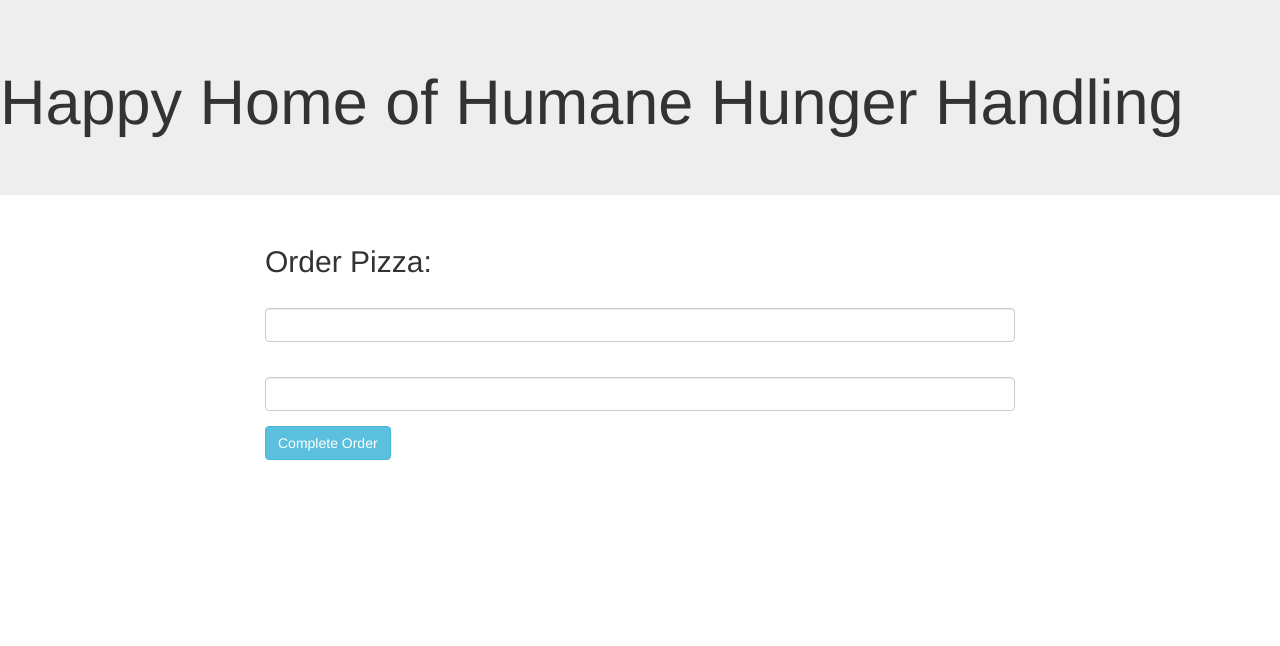
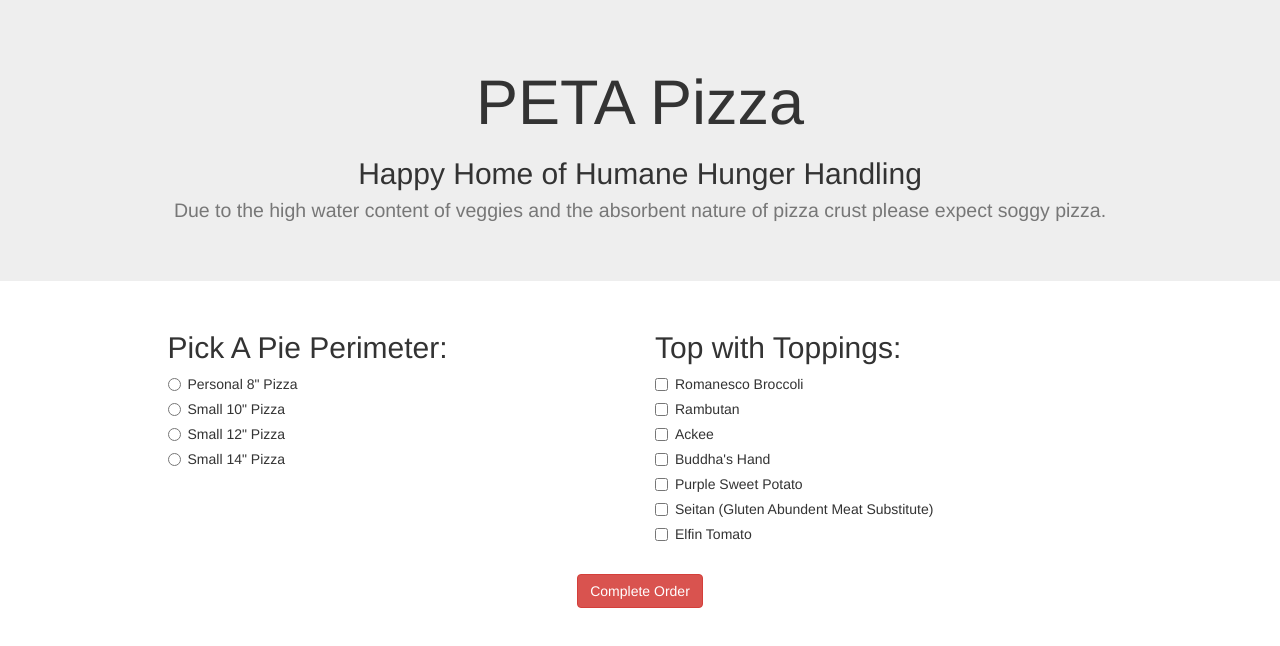
Before and after one commit to LATAEVIA/Order-Pizza, a plain HTML site: page index.html in a window 1280 px wide. Drawn offline with Linux system fonts and the light colour scheme.

Commit message:
add completed HTML and form properly inputting into an object instance from a constructor

```diff
--- a/css/styles.css
+++ b/css/styles.css
@@ -0,0 +1,3 @@
+.jumbotron {
+  text-align: center;
+}
--- a/index.html
+++ b/index.html
@@ -10,26 +10,101 @@
   <body>
     <!-- Jumbotron -->
     <div class="jumbotron">
-      <h1>Happy Home of Humane Hunger Handling </h1>
+      <h1>PETA Pizza</h1>
+      <h2>Happy Home of Humane Hunger Handling<br><small>Due to the high water content of veggies and the absorbent nature of pizza crust please expect soggy pizza.</small></h2>
     </div>
     <div class="container">
       <div class="row">
-        <div class="col-sm-8 col-sm-offset-2">
-          <h2>Order Pizza:</h2>
-          <form id="pizza-order">
-            <div class="form-group">
-              <label for=""></label>
-              <input type="text" class="form-control" id="">
+        <div class="col-sm-5 col-sm-offset-1">
+          <!-- Pizza Size -->
+          <h2>Pick A Pie Perimeter:</h2>
+          <form class="pizza-order">
+            <div class="radio">
+              <label>
+                <input type="radio" name="pizza" id="personalPizza" value="personalPizza">
+                Personal 8" Pizza
+              </label>
             </div>
-            <div class="form-group">
-              <label for=""></label>
-              <input type="text" class="form-control" id="">
+            <div class="radio">
+              <label>
+                <input type="radio" name="pizza" id="smallPizza" value="smallPizza">
+                Small 10" Pizza
+              </label>
             </div>
-            <button id=""type="submit" class="btn btn-info">Complete Order</button>
+            <div class="radio">
+              <label>
+                <input type="radio" name="pizza" id="mediumPizza" value="mediumPizza">
+                Small 12" Pizza
+              </label>
+            </div>
+            <div class="radio">
+              <label>
+                <input type="radio" name="pizza" id="largePizza" value="largePizza">
+                Small 14" Pizza
+              </label>
+            </div>
+          </form>
+        </div>
+        <div class="col-sm-5">
+          <!-- Pizza Toppings -->
+          <h2>Top with Toppings:</h2>
+          <form class="pizza-order">
+            <div class="checkbox form-group">
+              <label>
+                <input type="checkbox" name"topping" value="Romanesco Broccoli">
+                Romanesco Broccoli
+              </label>
+            </div>
+            <div class="checkbox form-group">
+              <label>
+                <input type="checkbox" name"topping" value="Rambutan">
+                Rambutan
+              </label>
+            </div>
+            <div class="checkbox form-group">
+              <label>
+                <input type="checkbox" name"topping" value="Ackee">
+                Ackee
+              </label>
+            </div>
+            <div class="checkbox form-group">
+              <label>
+                <input type="checkbox" name"topping" value="Buddha's Hand">
+                Buddha's Hand
+              </label>
+            </div>
+            <div class="checkbox form-group">
+              <label>
+                <input type="checkbox" name"topping" value="Purple Sweet Potato">
+                Purple Sweet Potato
+              </label>
+            </div>
+            <div class="checkbox form-group">
+              <label>
+                <input type="checkbox" name"topping" value="Seitan (Gluten Abundent Meat Substitute)">
+                Seitan (Gluten Abundent Meat Substitute)
+              </label>
+            </div>
+            <div class="checkbox form-group">
+              <label>
+                <input type="checkbox" name"topping" value="Elfin Tomato">
+                Elfin Tomato
+              </label>
+            </div>
           </form>
         </div>
       </div>
     </div>
-
+    <div class="container">
+      <div class="row">
+        <div class="col-sm-12 text-center">
+          <!-- Submit Pizza -->
+          <form class="pizza-order">
+            <br>
+            <button id=""type="submit" class="btn btn-danger">Complete Order</button>
+          </form>
+        </div>
+      </div>
+    </div>
   </body>
 </html>
--- a/js/scripts.js
+++ b/js/scripts.js
@@ -0,0 +1,21 @@
+// Business Logic
+var pizzaToppings = [];
+
+function Pizza (pizzaSize, pizzaToppings){
+this.pizzaSize = pizzaSize;
+this.pizzaToppings = pizzaToppings;
+}
+
+
+// User Interface Logic
+$(document).ready(function(){
+
+  $('form.pizza-order').submit(function(event){
+    event.preventDefault();
+    $("input[type=checkbox]:checked").each(function(){
+        pizzaToppings.push($(this).val());
+    });
+    var pizzaSize = $('input:radio[name=pizza]:checked').val();
+    var newPizza = new Pizza(pizzaSize, pizzaToppings);
+  });
+});
```
